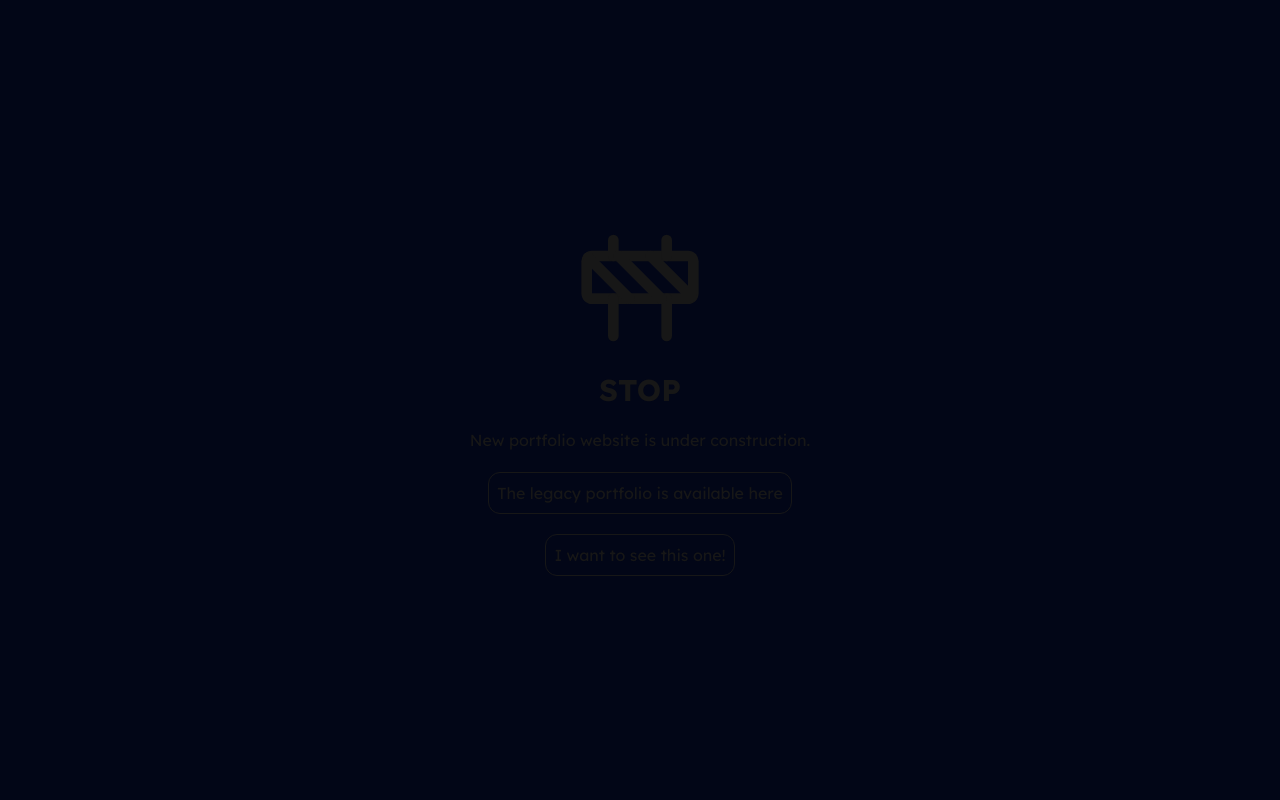
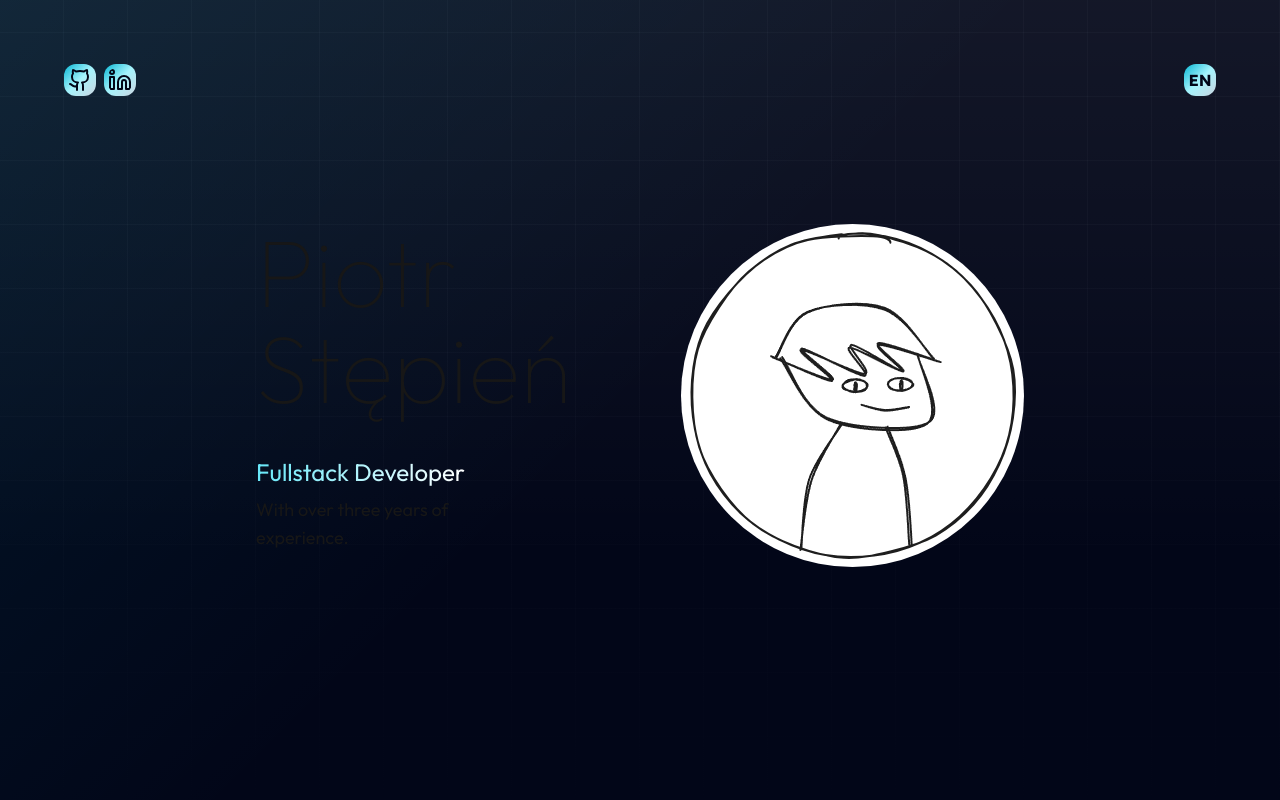
Before and after one commit to Stempelowaty/piotr-stepien, a Next.js app: page /1 in a window 1280 px wide. Shown: the top 800 px of the page. Built offline with nearby package versions, Linux system fonts and the light colour scheme; what tailwindcss-animated would draw is missing.

Commit message:
animation v2

```diff
--- a/app/[lang]/page.tsx
+++ b/app/[lang]/page.tsx
@@ -1,8 +1,9 @@
-import Header from "../_components/header";
+import Header from "../_components/segments/header";
 import BgGradient from "../_components/bgGradient";
-import TopBar from "../_components/topBar";
-import Warning from "../_components/warning";
-import AboutMe from "../_components/aboutMe";
+import TopBar from "../_components/segments/topBar";
+// import Warning from "../_components/warning";
+import AboutMe from "../_components/segments/aboutMe";
+import Technologies from "../_components/segments/technologies";
 
 export default async function Home({
   params,
@@ -10,15 +11,15 @@ export default async function Home({
   params: Promise<{ lang: string }>;
 }) {
   const { lang } = await params;
-  if (!lang) return <></>;
   return (
     <div className="font-lexend w-full h-full bg-slate-950">
-      <Warning lang={lang} />
+      {/* <Warning lang={lang} /> */}
       <BgGradient />
       <div className="z-20 relative text-foreground">
         <TopBar lang={lang} />
         <Header lang={lang} />
         <AboutMe lang={lang} />
+        <Technologies lang={lang} />
       </div>
     </div>
   );
--- a/app/_components/bgGradient.tsx
+++ b/app/_components/bgGradient.tsx
@@ -21,11 +21,11 @@ export default function BgGradient() {
       style={{
         transform: `translateY(${scrollY * -0.2}px)`,
         background: `
-          linear-gradient(135deg, rgba(255, 0, 0, 0.04), transparent 50%),
+          linear-gradient(135deg, rgba(0, 225, 255, 0.08), transparent 50%),
           linear-gradient(to bottom, rgba(255, 255, 255, 0.07), transparent 70%),
           linear-gradient(to top, rgba(2, 6, 24, 1), transparent 70%),
-          repeating-linear-gradient(0deg, transparent, transparent 63px, rgba(255, 255, 255, 0.03) 64px),
-          repeating-linear-gradient(90deg, transparent, transparent 63px, rgba(255, 255, 255, 0.03) 64px), #020618
+          repeating-linear-gradient(0deg, transparent, transparent 63px, rgba(255, 255, 255, 0.05) 64px),
+          repeating-linear-gradient(90deg, transparent, transparent 63px, rgba(255, 255, 255, 0.05) 64px), #020618
         `,
       }}
     ></div>
--- /dev/null
+++ b/app/_components/enterAnimation.tsx
@@ -0,0 +1,47 @@
+"use client";
+import { motion, AnimatePresence, type HTMLMotionProps } from "framer-motion";
+import { cn } from "@/app/utils";
+
+interface EnterAnimationProps extends HTMLMotionProps<"div"> {
+  className?: string;
+  children?: React.ReactNode;
+  isDefault?: boolean;
+  horizontal?: "toRight" | "toLeft";
+}
+
+export default function EnterAnimation(props: EnterAnimationProps) {
+  const { children, className, isDefault, horizontal, ...motionDivProps } =
+    props;
+
+  return (
+    <AnimatePresence mode="popLayout">
+      {isDefault ? (
+        <motion.div
+          initial={{ opacity: 0, x: 0, y: 25 }}
+          whileInView={{ opacity: 1, x: 0, y: 0 }}
+          transition={{ type: "spring", stiffness: 100 }}
+          viewport={{ once: true, amount: 0.5 }}
+          className={cn("overflow-hidden", className)}
+          {...motionDivProps}
+        >
+          {children}
+        </motion.div>
+      ) : (
+        <motion.div
+          initial={{ opacity: 0, x: 0, y: 25 }}
+          whileInView={{
+            opacity: 1,
+            x: horizontal === "toLeft" ? -100 : 100,
+            y: 0,
+          }}
+          transition={{ type: "spring", stiffness: 100 }}
+          viewport={{ once: true, amount: 0.5 }}
+          className={cn("overflow-hidden", className)}
+          {...motionDivProps}
+        >
+          {children}
+        </motion.div>
+      )}
+    </AnimatePresence>
+  );
+}
--- a/app/_components/header.tsx
+++ /dev/null
@@ -1,44 +0,0 @@
-import Image from "next/image";
-import { AvailableLocalesType } from "../utils";
-
-interface AboutMeProps {
-  lang: string;
-}
-export default async function Header(props: AboutMeProps) {
-  const { lang } = await props;
-  const dict = getDictionary(lang);
-  return (
-    <div className="flex lg:flex-row flex-col-reverse xl:px-64 px-32 pt-32 font-outfit">
-      <div className="flex flex-col lg:w-1/3 items-center lg:items-start w-full animate-fade-right animate-once animate-ease-in-out animate-alternate">
-        <p className="text-8xl mb-2 font-thin text-center lg:text-start">
-          Piotr Stępień
-        </p>
-        <p className="bg-gradient-to-r from-cyan-300 to-white bg-clip-text text-transparent text-2xl pt-8">
-          Fullstack Developer
-        </p>
-        <p className="text-lg pt-2">{dict.withExp}</p>
-      </div>
-      <div className="flex justify-center lg:justify-end items-center lg:w-2/3 w-full ">
-        <Image
-          className="object-cover rounded-full z-100 animate-fade-left animate-once animate-ease-in-out animate-alternate"
-          width={343}
-          height={343}
-          src={"/profile_pic.png"}
-          alt=""
-        />
-      </div>
-    </div>
-  );
-}
-
-const getDictionary = (locale: string) => {
-  const dictionaries = {
-    "pl-PL": {
-      withExp: "Z ponad trzyletnim doświadczeniem.",
-    },
-    "en-US": {
-      withExp: "With over three years of experience.",
-    },
-  };
-  return dictionaries[locale as AvailableLocalesType] ?? dictionaries["en-US"];
-};
--- a/app/_components/langButton.tsx
+++ b/app/_components/langButton.tsx
@@ -10,7 +10,7 @@ export default function LangButton(props: LangButtonProps) {
 
   return (
     <button
-      className="p-1 rounded-xl flex items-center hover:scale-105 duration-500 transition bg-slate-300 text-slate-950 font-lexend font-bold w-8 h-8 justify-center"
+      className="p-1 rounded-xl flex items-center hover:scale-105 duration-500 transition bg-gradient-to-br from-cyan-500 via-cyan-200 to-slate-300 text-slate-950 font-lexend font-bold w-8 h-8 justify-center"
       onClick={() => {
         if (lang === "pl-PL") redirect(`/en-US/${pathname.substring(6)}`);
         else redirect(`/pl-PL/${pathname.substring(6)}`);
--- a/app/_components/aboutMe.tsx
+++ b/app/_components/segments/aboutMe.tsx
@@ -1,4 +1,5 @@
-import { AvailableLocalesType } from "../utils";
+import { AvailableLocalesType } from "@/app/utils";
+import EnterAnimation from "../enterAnimation";
 
 interface AboutMeProps {
   lang: string;
@@ -8,14 +9,20 @@ export default function AboutMe(props: AboutMeProps) {
 
   return (
     <div className="font-lexend text-foreground flex flex-col items-center mt-96 px-32 xl:px-64">
+      <EnterAnimation isDefault>
         <h1 className="bg-gradient-to-r from-cyan-300 to-white bg-clip-text text-transparent text-4xl pt-16">
           {dict.about}
         </h1>
+      </EnterAnimation>
+      <EnterAnimation isDefault>
         <h2 className="text-2xl font-thin">{dict.chapterTitle}</h2>
+      </EnterAnimation>
+      <EnterAnimation isDefault>
         <div className="text-center flex flex-col items-center">
           <p>{dict.chapterOne}</p>
           <p>{dict.chapterTwo}</p>
         </div>
+      </EnterAnimation>
     </div>
   );
 }
--- /dev/null
+++ b/app/_components/segments/header.tsx
@@ -0,0 +1,68 @@
+import Image from "next/image";
+import { AvailableLocalesType } from "@/app/utils";
+import EnterAnimation from "../enterAnimation";
+
+interface AboutMeProps {
+  lang: string;
+}
+export default async function Header(props: AboutMeProps) {
+  const { lang } = await props;
+  const dict = getDictionary(lang);
+  return (
+    <div className="flex lg:flex-row flex-col-reverse xl:px-64 px-32 pt-32 font-outfit">
+      <div className="flex flex-col lg:w-1/3 items-center lg:items-start w-full">
+        <EnterAnimation
+          initial={{ opacity: 0, x: -100, y: 0 }}
+          whileInView={{ opacity: 1, x: 0, y: 0 }}
+          transition={{ ease: "easeOut", duration: 0.75, delay: 0.25 }}
+        >
+          <p className="text-8xl mb-2 font-thin text-center lg:text-start">
+            Piotr Stępień
+          </p>
+        </EnterAnimation>{" "}
+        <EnterAnimation
+          initial={{ opacity: 0, x: -100, y: 0 }}
+          whileInView={{ opacity: 1, x: 0, y: 0 }}
+          transition={{ ease: "easeOut", duration: 0.75, delay: 0.5 }}
+        >
+          <p className="bg-gradient-to-r from-cyan-300 to-white bg-clip-text text-transparent text-2xl pt-8">
+            Fullstack Developer
+          </p>
+        </EnterAnimation>
+        <EnterAnimation
+          initial={{ opacity: 0, x: -100, y: 0 }}
+          whileInView={{ opacity: 1, x: 0, y: 0 }}
+          transition={{ ease: "easeOut", duration: 0.75, delay: 0.75 }}
+        >
+          <p className="text-lg pt-2">{dict.withExp}</p>
+        </EnterAnimation>
+      </div>
+      <EnterAnimation
+        initial={{ opacity: 0, x: 100, y: 0 }}
+        whileInView={{ opacity: 1, x: 0, y: 0 }}
+        transition={{ ease: "easeOut", duration: 0.75 }}
+        className="flex justify-center lg:justify-end items-center lg:w-2/3 w-full"
+      >
+        <Image
+          className="object-cover rounded-full z-100"
+          width={343}
+          height={343}
+          src={"/profile_pic.png"}
+          alt=""
+        />
+      </EnterAnimation>
+    </div>
+  );
+}
+
+const getDictionary = (locale: string) => {
+  const dictionaries = {
+    "pl-PL": {
+      withExp: "Z ponad trzyletnim doświadczeniem.",
+    },
+    "en-US": {
+      withExp: "With over three years of experience.",
+    },
+  };
+  return dictionaries[locale as AvailableLocalesType] ?? dictionaries["en-US"];
+};
--- /dev/null
+++ b/app/_components/segments/technologies.tsx
@@ -0,0 +1,30 @@
+import { AvailableLocalesType } from "@/app/utils";
+import EnterAnimation from "@/app/_components/enterAnimation";
+
+interface TechnologiesProps {
+  lang: string;
+}
+export default function Technologies(props: TechnologiesProps) {
+  const dict = getDictionary(props.lang);
+  return (
+    <div className="font-lexend text-foreground flex flex-col items-center mt-32 px-32 xl:px-64">
+      <EnterAnimation isDefault>
+        <h1 className="bg-gradient-to-r from-cyan-300 to-white bg-clip-text text-transparent text-4xl pt-16">
+          {dict.tech}
+        </h1>
+      </EnterAnimation>
+    </div>
+  );
+}
+
+const getDictionary = (locale: string) => {
+  const dictionaries = {
+    "pl-PL": {
+      tech: "Moje technologie",
+    },
+    "en-US": {
+      tech: "My Stack",
+    },
+  };
+  return dictionaries[locale as AvailableLocalesType] ?? dictionaries["en-US"];
+};
--- a/app/_components/topBar.tsx
+++ b/app/_components/segments/topBar.tsx
@@ -1,6 +1,6 @@
 import { Github, Linkedin } from "lucide-react";
 import Link from "next/link";
-import LangButton from "./langButton";
+import LangButton from "@/app/_components/langButton";
 interface TopBarProps {
   lang: string;
 }
@@ -13,13 +13,13 @@ export default function TopBar(props: TopBarProps) {
           href={"https://github.com/Stempelowaty"}
           className="hover:scale-110 transition duration-500"
         >
-          <Github className="w-8 h-8 text-slate-950 p-1 bg-slate-300 rounded-xl" />
+          <Github className="w-8 h-8 text-slate-950 p-1 bg-gradient-to-br from-cyan-500 via-cyan-200 to-slate-300 rounded-xl" />
         </Link>
         <Link
           href={"https://www.linkedin.com/in/piotr-stepien-2169bb223/"}
           className="hover:scale-110 transition duration-500"
         >
-          <Linkedin className="w-8 h-8 text-slate-950 p-1 bg-slate-300 rounded-xl" />
+          <Linkedin className="w-8 h-8 text-slate-950 p-1 bg-gradient-to-br from-cyan-500 via-cyan-200 to-slate-300 rounded-xl" />
         </Link>
       </div>
       <LangButton lang={lang} />
--- a/app/_components/warning.tsx
+++ b/app/_components/warning.tsx
@@ -1,7 +1,7 @@
 "use client";
 
 import { useState } from "react";
-import { AvailableLocalesType } from "../utils";
+import { AvailableLocalesType } from "@/app/utils";
 import Link from "next/link";
 import { Construction } from "lucide-react";
 
--- a/middleware.ts
+++ b/middleware.ts
@@ -2,7 +2,7 @@ import { NextResponse } from "next/server";
 import type { NextRequest } from "next/server";
 
 const validLocales = ["pl-PL", "en-US"];
-const defaultLocale = "pl-PL";
+const defaultLocale = "en-US";
 
 export function middleware(request: NextRequest) {
   const lang = request.nextUrl.pathname.split("/")[1];
--- a/package.json
+++ b/package.json
@@ -10,6 +10,7 @@
   },
   "dependencies": {
     "clsx": "^2.1.1",
+    "framer-motion": "^12.0.6",
     "lucide-react": "^0.474.0",
     "next": "15.1.6",
     "react": "^19.0.0",
```
Also changed, not shown: 1 other file (tests, documents, lock files or other folders). Lines whose indentation alone changed are shown as unchanged.
